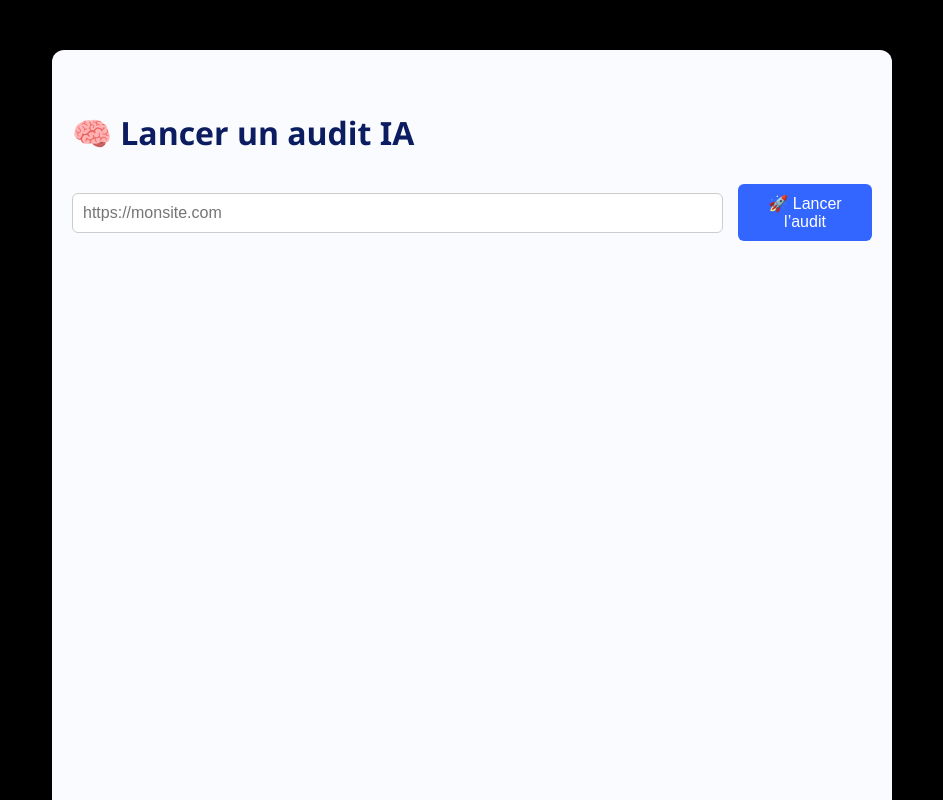
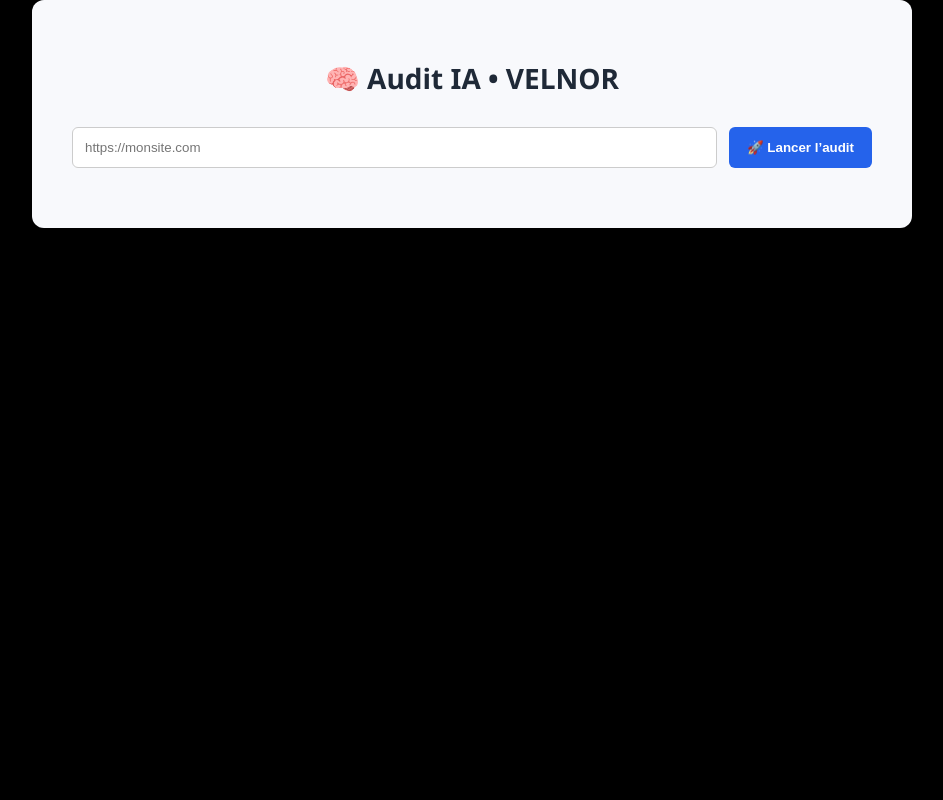
Before and after one commit to Muss78190/velnor-frontend, a React (Create React App) app: page /admin in a window 1280 px wide. Shown: the top 800 px of the page, without its empty margins (168-1111 px from the left). Built offline with nearby package versions, Linux system fonts and the light colour scheme.

Commit message:
🎨 Nouvelle page admin stylée et fonctionnelle avec affichage audit

```diff
--- a/src/pages/AdminPayments.js
+++ b/src/pages/AdminPayments.js
@@ -7,8 +7,6 @@
   const [loading, setLoading] = useState(false);
   const [error, setError] = useState("");
 
-  const API_BASE = "https://velnor-backend.onrender.com"; // ✅ CORRECT BACKEND URL
-
   const lancerAudit = async () => {
     if (!url) return;
     setLoading(true);
@@ -16,7 +14,7 @@
     setResult(null);
 
     try {
-      const res = await fetch(`${API_BASE}/scan`, {
+      const res = await fetch("https://velnor-backend.onrender.com/scan", {
         method: "POST",
         headers: { "Content-Type": "application/json" },
         body: JSON.stringify({ url }),
@@ -37,9 +35,9 @@
 
   return (
     <div className="admin-container">
-      <h1>🧠 Lancer un audit IA</h1>
+      <h1 className="admin-title">🧠 Audit IA • VELNOR</h1>
 
-      <div className="admin-audit-box">
+      <div className="admin-input-box">
         <input
           type="text"
           placeholder="https://monsite.com"
@@ -55,26 +53,46 @@
 
       {result && (
         <div className="admin-result">
-          <h2>✅ Audit terminé</h2>
-          <p><strong>URL :</strong> {result.url}</p>
-          <p><strong>Score :</strong> {result.score}/100</p>
-          <p><strong>Résumé :</strong> {result.resume}</p>
+          <div className="admin-section">
+            <h2>✅ Résultat d’audit</h2>
+            <p><strong>🌐 URL :</strong> {result.url}</p>
+            <p><strong>🔒 Score :</strong> {result.score}/100</p>
+            <p><strong>📄 Résumé :</strong> {result.resume}</p>
+          </div>
 
-          <h3>💡 Recommandations :</h3>
-          <ul>
-            {result.recommendations.map((r, i) => (
-              <li key={i}>{r}</li>
-            ))}
-          </ul>
+          <div className="admin-section">
+            <h3>⚠️ Anomalies détectées :</h3>
+            {result.anomalies && result.anomalies.length > 0 ? (
+              <ul>
+                {result.anomalies.map((a, i) => (
+                  <li key={i}>{a}</li>
+                ))}
+              </ul>
+            ) : (
+              <p>Aucune anomalie détectée.</p>
+            )}
+          </div>
+
+          <div className="admin-section">
+            <h3>💡 Recommandations IA :</h3>
+            {result.recommendations && result.recommendations.length > 0 ? (
+              <ul>
+                {result.recommendations.map((r, i) => (
+                  <li key={i}>{r}</li>
+                ))}
+              </ul>
+            ) : (
+              <p>Aucune recommandation disponible.</p>
+            )}
+          </div>
 
           <a
-            href={`${API_BASE}${result.pdf}`}
+            href={`https://velnor-backend.onrender.com${result.pdf}`}
             target="_blank"
             rel="noopener noreferrer"
-            className="admin-btn"
-            style={{ marginTop: "10px", display: "inline-block" }}
+            className="admin-download"
           >
-            📄 Télécharger le rapport PDF
+            📥 Télécharger le rapport PDF
           </a>
         </div>
       )}
--- a/src/styles/AdminPayments.css
+++ b/src/styles/AdminPayments.css
@@ -1,98 +1,78 @@
 .admin-container {
   max-width: 800px;
-  margin: 50px auto;
-  padding: 40px 20px;
-  font-family: "Segoe UI", sans-serif;
-  background: #f9fbff;
+  margin: auto;
+  padding: 40px;
+  font-family: 'Segoe UI', sans-serif;
+  background: #f8f9fc;
   border-radius: 12px;
-  box-shadow: 0 4px 20px rgba(0, 0, 0, 0.05);
-  min-height: 100vh;
+  box-shadow: 0 0 15px rgba(0,0,0,0.08);
 }
 
-h1 {
-  color: #0c1c60;
+.admin-title {
+  text-align: center;
+  font-size: 28px;
   margin-bottom: 30px;
+  color: #1f2937;
+}
+
+.admin-input-box {
+  display: flex;
+  gap: 12px;
+  margin-bottom: 20px;
+}
+
+.admin-input-box input {
+  flex: 1;
+  padding: 12px;
+  border-radius: 6px;
+  border: 1px solid #ccc;
+}
+
+.admin-input-box button {
+  padding: 12px 18px;
+  background-color: #2563eb;
+  color: white;
+  border: none;
+  border-radius: 6px;
+  font-weight: bold;
+  cursor: pointer;
 }
 
 .admin-error {
   color: red;
-  font-weight: bold;
-  margin-bottom: 20px;
-}
-
-.admin-audit-box {
-  display: flex;
-  align-items: center;
-  gap: 15px;
-  margin-bottom: 30px;
-}
-
-.admin-audit-box input {
-  padding: 10px;
-  width: 100%;
-  font-size: 1rem;
-  border: 1px solid #ccc;
-  border-radius: 6px;
-}
-
-.admin-audit-box button {
-  padding: 10px 20px;
-  background: #3366ff;
-  color: white;
-  border: none;
-  border-radius: 6px;
-  cursor: pointer;
-  font-size: 1rem;
-  transition: background 0.3s ease;
-}
-
-.admin-audit-box button:hover {
-  background: #254eda;
+  text-align: center;
+  margin: 12px 0;
 }
 
 .admin-result {
   background: white;
-  padding: 20px;
   border-radius: 10px;
-  border: 1px solid #ddd;
-  margin-top: 20px;
+  padding: 24px;
+  box-shadow: 0 0 10px rgba(0,0,0,0.06);
 }
 
-.admin-result ul {
-  padding-left: 20px;
+.admin-section {
+  margin-bottom: 24px;
 }
 
-.admin-table {
-  width: 100%;
-  border-collapse: collapse;
-  background: #fff;
-  box-shadow: 0 4px 12px rgba(0, 0, 0, 0.06);
-  border-radius: 8px;
-  overflow: hidden;
+.admin-section h2,
+.admin-section h3 {
+  color: #111827;
+  margin-bottom: 10px;
 }
 
-.admin-table th,
-.admin-table td {
-  padding: 14px 20px;
-  text-align: left;
-  border-bottom: 1px solid #f0f0f0;
+.admin-section ul {
+  list-style-type: disc;
+  margin-left: 20px;
 }
 
-.admin-table th {
-  background-color: #eef2fb;
-  color: #333;
+.admin-download {
+  display: inline-block;
+  margin-top: 16px;
+  padding: 10px 16px;
+  background-color: #10b981;
+  color: white;
+  text-decoration: none;
+  border-radius: 6px;
+  font-weight: 600;
 }
-
-.admin-btn {
-  background: #3366ff;
-  color: white;
-  border: none;
-  padding: 8px 14px;
-  border-radius: 6px;
-  cursor: pointer;
-  transition: background 0.3s ease;
-}
-
-.admin-btn:hover {
-  background: #254eda;
-}
```
